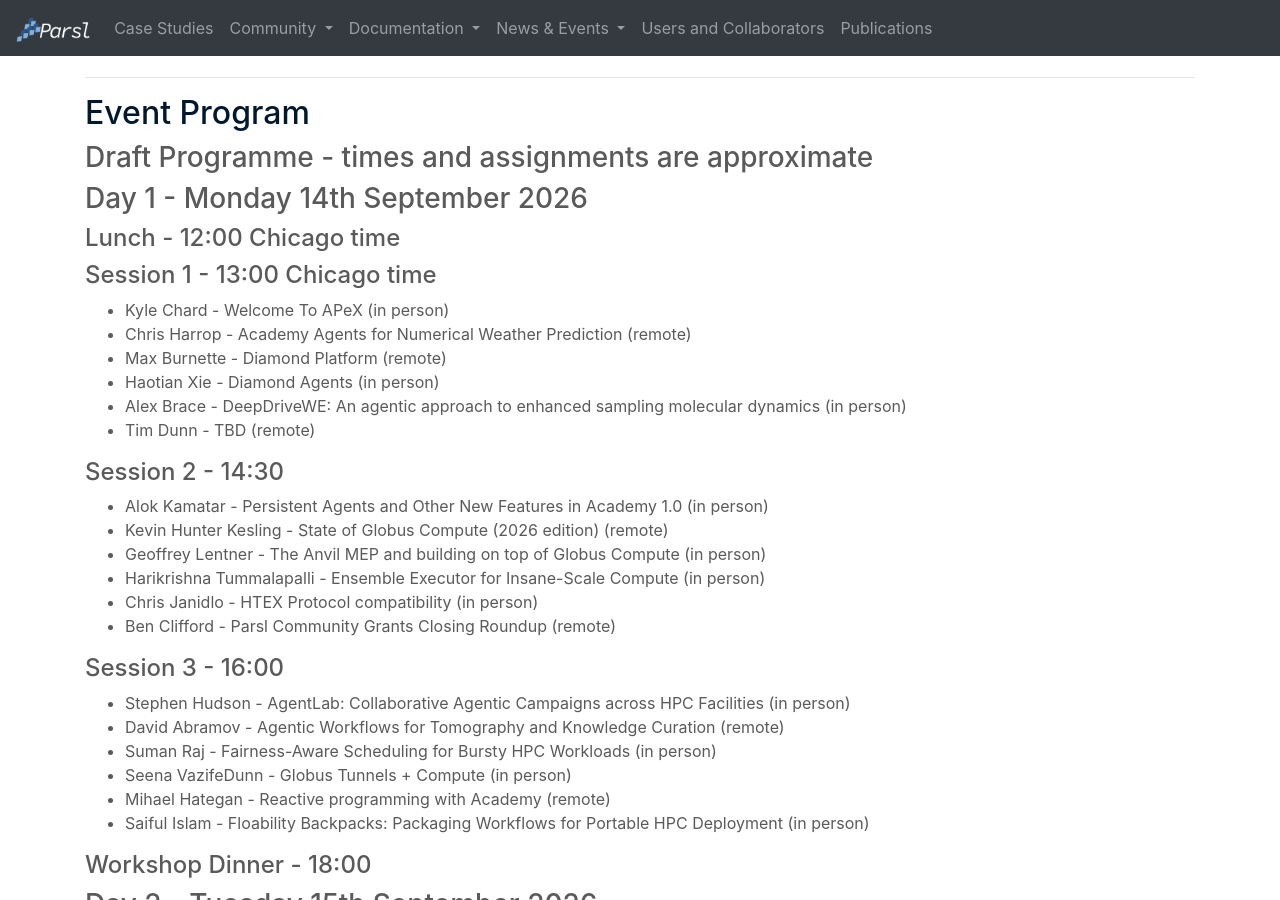
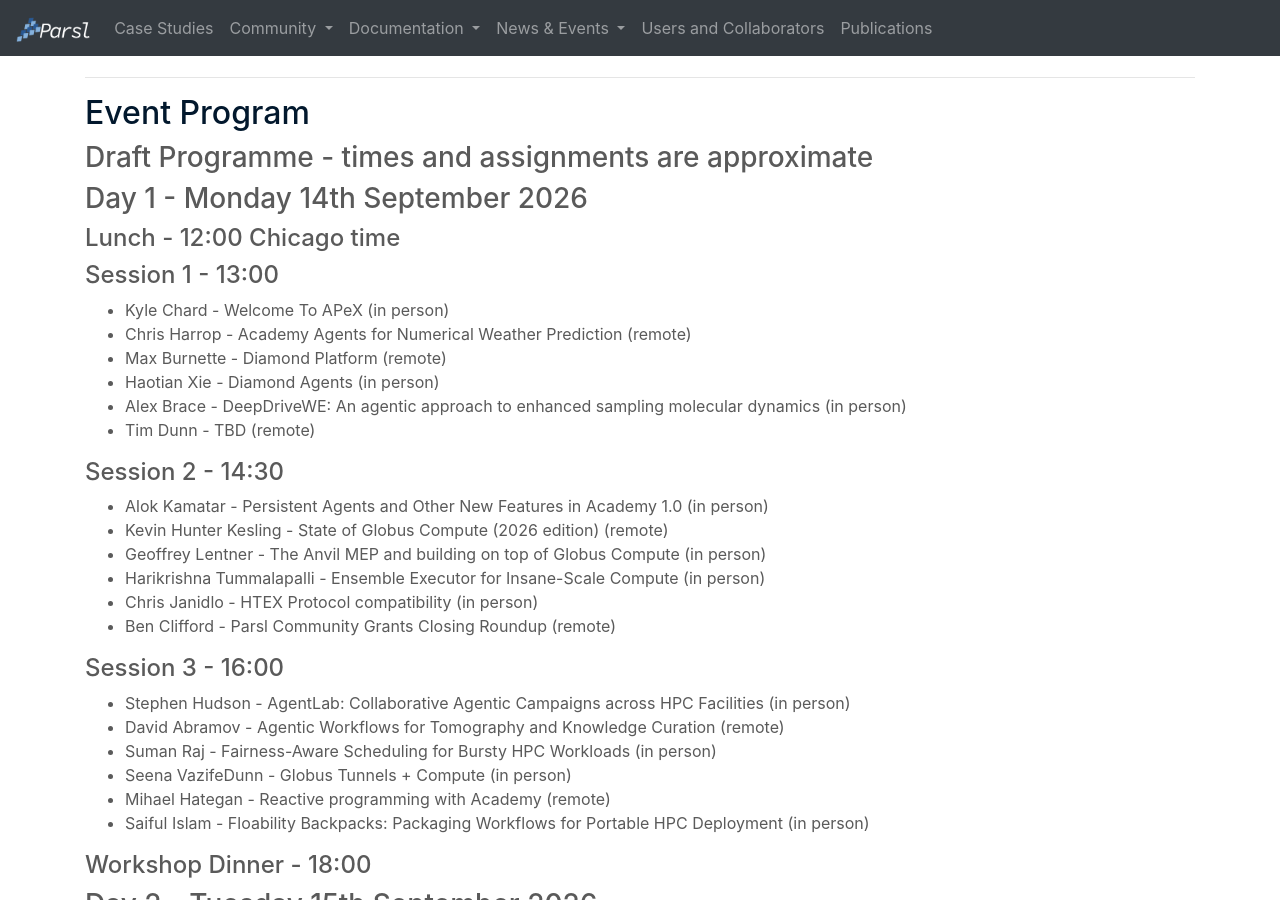
Before and after one commit to Parsl/parsl.github.io, a Jekyll site: the page built from parslfest/apex2026.html, in a window 1280 px wide and 900 px high, scrolled down 502 px. Built offline with Jekyll 4.4.1, drawn with Linux system fonts in a browser that asks for light colours.

Commit message:
Update apex2026.html

```diff
--- a/parslfest/apex2026.html
+++ b/parslfest/apex2026.html
@@ -62,7 +62,7 @@
 
 <h4>Lunch - 12:00 Chicago time</h4>
 
-<h4>Session 1 - 13:00 Chicago time</h4>
+<h4>Session 1 - 13:00</h4>
 <ul>
 <li>Kyle Chard - Welcome To APeX  (in person) </li>
 <li>Chris Harrop - Academy Agents for Numerical Weather Prediction  (remote) </li>
```
